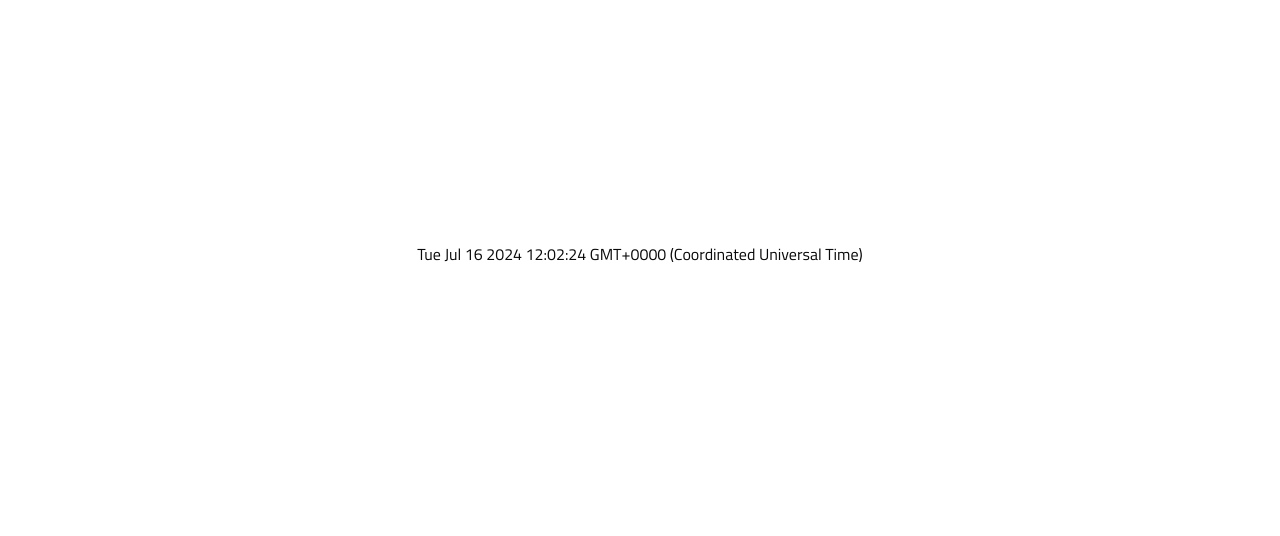
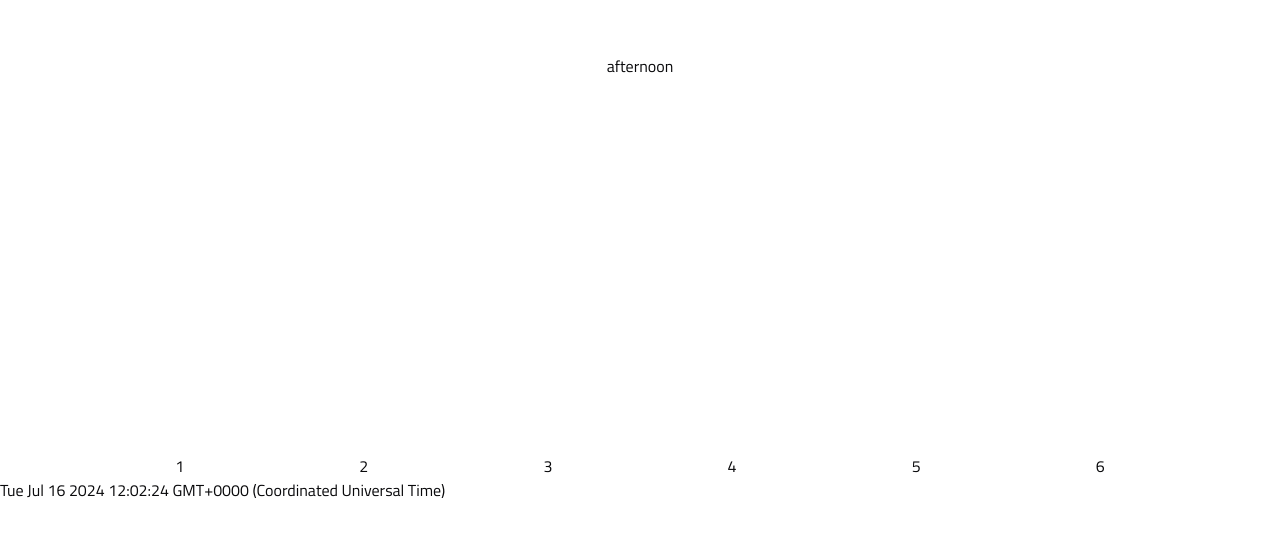
Before and after one commit to Halceyon/linear-clock, a Vue app: page / in a window 1280 px wide. Shown: the part 146-682 px from the top of the page. Built offline with nearby package versions, Linux system fonts and the light colour scheme.

Commit message:
feat: Add time of day display to ClockFacePart.vue

```diff
--- a/src/clock.ts
+++ b/src/clock.ts
@@ -31,6 +31,16 @@ export class Clock {
     return this.time;
   }
 
+  getTimeOfDay(): TimeOfDay {
+    if (this.isMorning()) {
+      return 'morning';
+    } else if (this.isAfternoon()) {
+      return 'afternoon';
+    } else {
+      return 'evening';
+    }
+  }
+
   /**
    * Checks if the current time is in the morning (between 6 AM and 12 PM).
    * @returns True if the current time is in the morning, false otherwise.
@@ -55,3 +65,5 @@ export class Clock {
     return this.time.getHours() >= 18;
   }
 }
+
+export type TimeOfDay = 'morning' | 'afternoon' | 'evening';
--- a/src/components/ClockFacePart.vue
+++ b/src/components/ClockFacePart.vue
@@ -5,14 +5,25 @@ import { ref } from 'vue-demi';
 const clock = new Clock();
 clock.onTick = (time) => {
     currentTime.value = time;
+    timeOfDay.value = clock.getTimeOfDay();
 };
 
 const currentTime = ref(clock.time);
+const timeOfDay = ref(clock.getTimeOfDay());
 
 </script>
 
 <template>
-    <div class="clock-face-part">
+    <div class="h-[400px] w-full">
+        <h1 class="text-xl2 text-center">{{ timeOfDay }}</h1>
+        <div class="h-full flex flex-row justify-evenly align-middle">
+            <div v-for="index in 6" :key="index" class="flex flex-col h-[400px] align-center">
+                <div class="ml-1 w-1 h-full bg-white"></div>
+                <span>{{ index }}</span>
+            </div>
+        </div>
         <div class="clock-face-part__label">{{ currentTime }}</div>
+        <div class="d-flex w-full">
+        </div>
     </div>
 </template>
```
